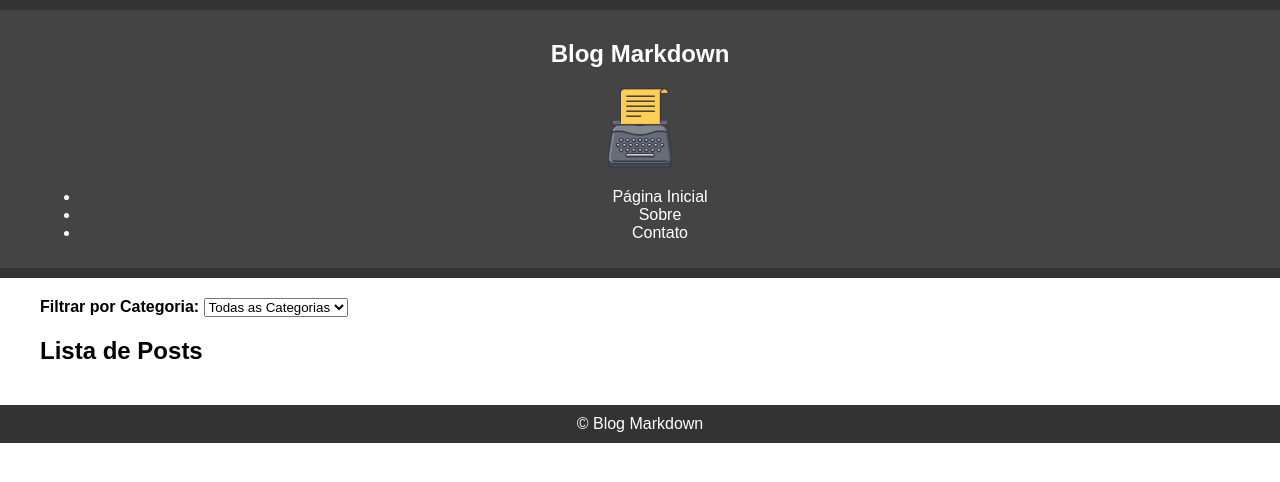
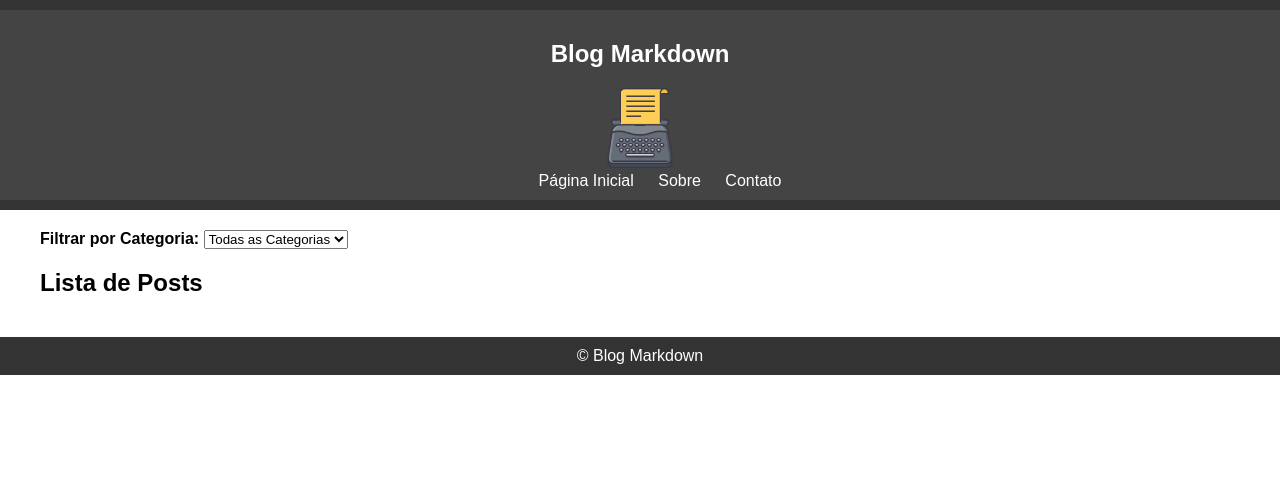
Before and after one commit to rafavieir/Markdown_Blog, a Flask app: page / in a window 1280 px wide. Shown: the top 482 px of the page. Run offline with Flask 2, Linux system fonts and the light colour scheme.

Commit message:
Update base.html

```diff
--- a/api/templates/base.html
+++ b/api/templates/base.html
@@ -30,7 +30,14 @@
             text-decoration: none;
             margin: 0 10px;
         }
-
+        nav ul{
+            color: #fff;
+            text-decoration: none;
+            margin: 0 10px;
+        }
+        nav li {
+        display: inline;
+        }
         footer {
             background-color: #333;
             color: #fff;
```
